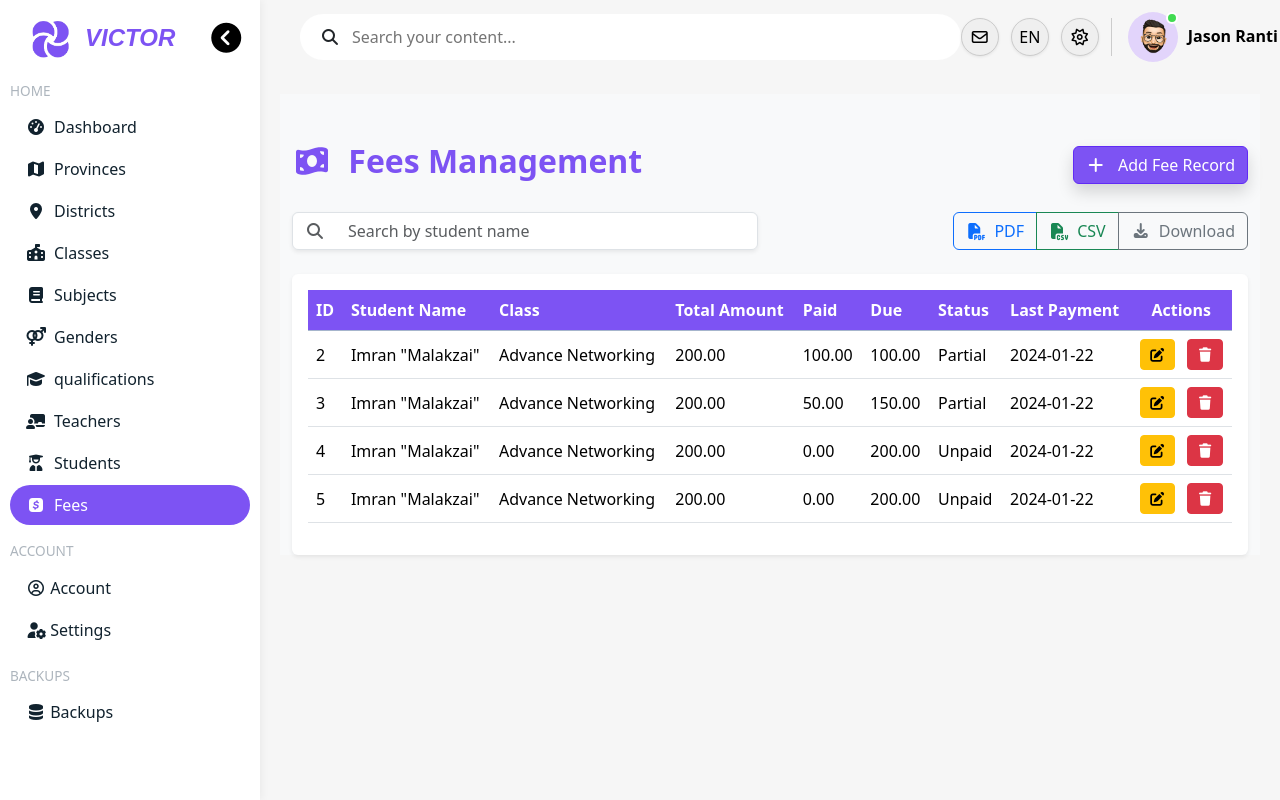
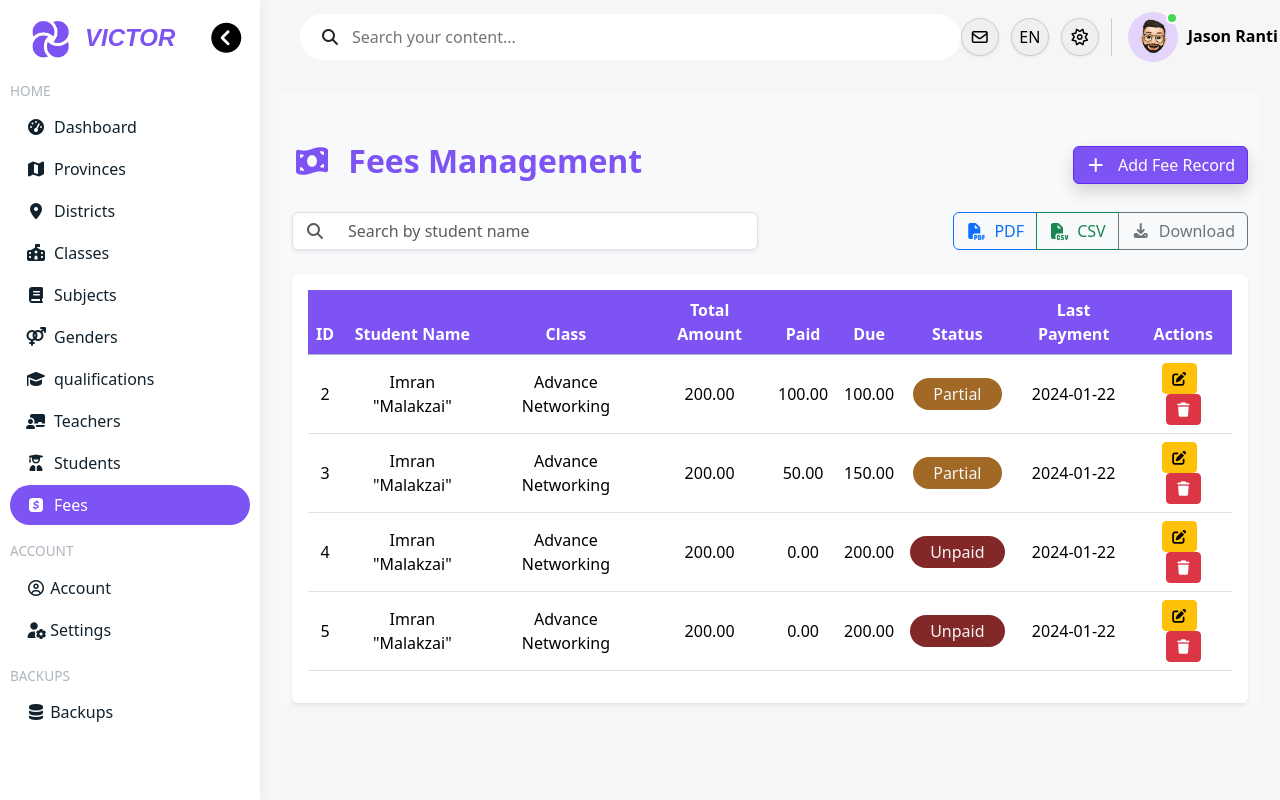
Before and after one commit to imranmalakzai/student-management-system, a PHP site: page /fees.php in a window 1280 px wide. Run offline with PHP 8.4, Linux system fonts and the light colour scheme; a user stored in the database is signed in; data comes from the database, SQL or seed files in the repository.

Commit message:
Add UI fixed that handle the status of the fees paid

```diff
--- a/css/styles.css
+++ b/css/styles.css
@@ -148,3 +148,22 @@ body.dark-mode .swal2-icon {
   border-color: #7d53f3 !important;
   color: #7d53f3 !important;
 }
+/* //--------------- paid,  unpaid and parical classes */
+.paid {
+  background-color: #204520 !important;
+  color: whitesmoke !important;
+  padding: 5px 20px;
+  border-radius: 50px;
+}
+.unpaid {
+  background-color: #832828 !important;
+  color: whitesmoke !important;
+  border-radius: 50px;
+  padding: 5px 20px;
+}
+.partial {
+  background-color: #a16826 !important;
+  color: whitesmoke !important;
+  border-radius: 50px;
+  padding: 5px 20px;
+}
--- a/fees.php
+++ b/fees.php
@@ -45,14 +45,14 @@ require("common/header.php");
           <table class="table table-hover align-middle">
             <thead class="table-primary">
               <tr>
-                <th>ID</th>
-                <th>Student Name</th>
-                <th>Class</th>
-                <th>Total Amount</th>
-                <th>Paid</th>
-                <th>Due</th>
-                <th>Status</th>
-                <th>Last Payment</th>
+                <th class="text-center">ID</th>
+                <th class="text-center">Student Name</th>
+                <th class="text-center">Class</th>
+                <th class="text-center">Total Amount</th>
+                <th class="text-center">Paid</th>
+                <th class="text-center">Due</th>
+                <th class="text-center">Status</th>
+                <th class="text-center">Last Payment</th>
                 <th class="text-center">Actions</th>
               </tr>
             </thead>
--- a/js/fees.js
+++ b/js/fees.js
@@ -10,16 +10,17 @@ const showAllRecords = async function () {
     const tbody = document.getElementById("feesTablebody");
     tbody.innerHTML = "";
     data.forEach((fee) => {
+      const result = checker(fee.payment_status);
       let tr = document.createElement("tr");
       tr.innerHTML = `
-      <td>${fee.fee_id}</td>
-      <td>${fee.student_first_name} "${fee.student_last_name}"</td>
-      <td>${fee.class_name}</td>
-      <td>${fee.total_amount}</td>
-      <td>${fee.amount_paid}</td>
-      <td>${fee.due_amount}</td>
-      <td>${fee.payment_status}</td>
-      <td>${fee.last_payment_date}</td>
+      <td class="text-center">${fee.fee_id}</td>
+      <td class="text-center">${fee.student_first_name} "${fee.student_last_name}"</td>
+      <td class="text-center">${fee.class_name}</td>
+      <td class="text-center">${fee.total_amount}</td>
+      <td class="text-center">${fee.amount_paid}</td>
+      <td class="text-center">${fee.due_amount}</td>
+      <td class="text-center"><span class="${result}">${fee.payment_status}</span></td>
+      <td class="text-center">${fee.last_payment_date}</td>
       <td class="text-center">
        <button class="btn btn-sm btn-warning me-2 edit-btn" data-id="${fee.fee_id}">
               <i class="fa-solid fa-pen-to-square"></i>
@@ -216,5 +217,34 @@ const loadClasses = async function () {
     console.log(error);
   }
 };
+
+//============================ Search functionality ===========================//
+document
+  .getElementById("searchFee")
+  .addEventListener("input", async function () {
+    const query = this.value.toLowerCase();
+    const rows = document.querySelectorAll("#feesTablebody tr");
+    rows.forEach((element) => {
+      const targetCell = element.querySelector("td:nth-child(2)");
+      const cellText = targetCell.innerText.toLowerCase();
+      if (cellText.includes(query)) {
+        element.style.display = "";
+      } else {
+        element.style.display = "none";
+      }
+    });
+  });
+
+//=== A utility class for fees status =========//
+const checker = function (status) {
+  if (status.toLowerCase() === "paid") {
+    return "paid";
+  } else if (status.toLowerCase() === "unpaid") {
+    return "unpaid";
+  } else {
+    return "partial";
+  }
+};
+
 loadClasses();
 showAllRecords();
```
